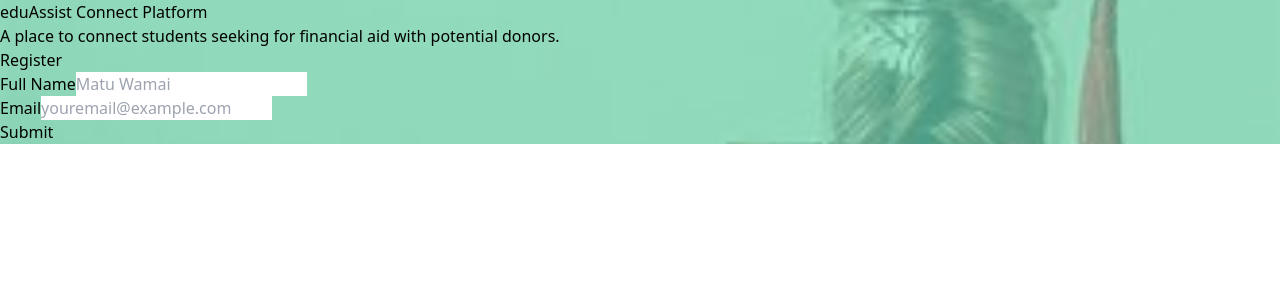
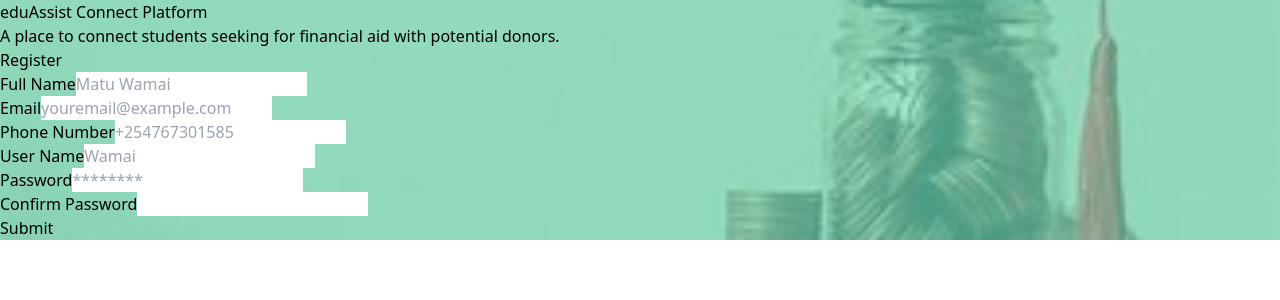
Before and after one commit to wamae-ndiritu/eduAssist, a React (Vite) app in the folder frontend/: page /register in a window 1280 px wide. Shown: the top 300 px of the page. Built offline with nearby package versions, Linux system fonts and the light colour scheme.

Commit message:
Revise login and register page design

```diff
--- a/frontend/src/pages/HomePage.jsx
+++ b/frontend/src/pages/HomePage.jsx
@@ -1,12 +1,7 @@
-import Navbar from "../components/Navbar";
-
 const HomePage = () => {
-    return (
-        <div>
-            <Navbar />
-            <p>HomePage</p>
-        </div>
-    )
-}
+  return (
+    <div className="bg-emerald-300 text-white font-semibold h-screen grid md:grid-cols-2"></div>
+  );
+};
 
 export default HomePage;
--- a/frontend/src/pages/LoginPage.jsx
+++ b/frontend/src/pages/LoginPage.jsx
@@ -1,30 +1,40 @@
 const LoginPage = () => {
   return (
-    <div className="loginBody">
-      <container>
-        <h1 className="welcome">Welcome To EduAssist System</h1>
-        <section className="login">
-          <label className="py-1">Email</label>
-          <input
-            type="text"
-            placeholder="wamaimatu@gmail.com"
-            className="border px-4 py-2 rounded-lg text-gray-600 focus:outline-amber-400"
-          ></input>
-          <label className="px4">Password</label>
-          <input
-            type="password"
-            placeholder="********"
-            className="border px-4 py-2 rounded-lg text-gray-600 focus:outline-amber-400"
-          ></input>
-          <button
-            className="bg-gray-900 border text-white rounded py-3 px-4
-        text-xl font-semibold hover:bg-transparent hover:text-gray-900 hover:
-        border-gray-600"
-          >
-            Sign In
-          </button>
-        </section>
-      </container>
+    <div className="h-screen relative regBody">
+      <div className="flex flex-col items-center absolute top-0 bottom-0 left-0 right-0 overlay">
+        <h1 className="mt-40 text-white text-4xl capitalize font-semibold mb-2">
+          eduAssist Connect Platform
+        </h1>
+        <p className="text-white py-2 text-gray-400">
+          A place to connect students seeking for financial aid with potential
+          donors.
+        </p>
+        <form className="w-1/3 rounded bg-white p-4">
+          <h1 className="text-center text-2xl font-semibold">Register</h1>
+          <div className="flex flex-col mb-2">
+            <label htmlFor="name" className="py-1 text-gray-600">
+              User Name
+            </label>
+            <input
+              type="text"
+              placeholder="Wamai"
+              className="border py-1 px-4 focus:outline-emerald-300"
+              id="name"
+            />
+          </div>
+          <div className="flex flex-col mb-2">
+            <label htmlFor="name" className="py-1 text-gray-600">
+              Password
+            </label>
+            <input
+              type="password"
+              placeholder="********"
+              className="border py-1 px-4 focus:outline-emerald-300"
+              id="password"
+            />
+          </div>
+        </form>
+      </div>
     </div>
   );
 };
--- a/frontend/src/pages/RegisterPage.jsx
+++ b/frontend/src/pages/RegisterPage.jsx
@@ -1,54 +1,88 @@
 const RegisterPage = () => {
   return (
-    <div className='h-screen relative regBody'>
-      <div className='flex flex-col items-center absolute top-0 bottom-0 left-0 right-0 overlay'>
-        <h1 className='mt-20 text-white text-4xl capitalize font-semibold mb-2'>
+    <div className="h-screen relative regBody">
+      <div className="flex flex-col items-center absolute top-0 bottom-0 left-0 right-0 overlay">
+        <h1 className="mt-6 text-white text-4xl capitalize font-semibold mb-1">
           eduAssist Connect Platform
         </h1>
-        <p className='text-white py-2 text-gray-400'>
+        <p className="text-white py-2 text-gray-400">
           A place to connect students seeking for financial aid with potential
           donors.
         </p>
-        <form className='w-1/3 rounded bg-white p-4'>
-          <h1 className='text-center text-2xl font-semibold'>Register</h1>
-          <div className='flex flex-col mb-2'>
-            <label htmlFor='name' className='py-1 text-gray-600'>
+        <form className="w-1/3 rounded bg-white p-4">
+          <h1 className="text-center text-2xl font-semibold">Register</h1>
+          <div className="flex flex-col mb-2">
+            <label htmlFor="name" className="py-1 text-gray-600">
               Full Name
             </label>
             <input
-              type='text'
-              placeholder='Matu Wamai'
-              className='border py-2 px-4 focus:outline-emerald-300'
-              id='name'
+              type="text"
+              placeholder="Matu Wamai"
+              className="border pt-1 px-4 focus:outline-emerald-300"
+              id="name"
             />
           </div>
-          <div className='flex flex-col mb-2'>
-            <label htmlFor='email' className='py-1 text-gray-600'>
+          <div className="flex flex-col mb-2">
+            <label htmlFor="email" className="py-1 text-gray-600">
               Email
             </label>
             <input
-              type='email'
-              placeholder='youremail@example.com'
-              className='border py-2 px-4 focus:outline-emerald-300'
-              id='email'
+              type="email"
+              placeholder="youremail@example.com"
+              className="border pt-1 px-4 focus:outline-emerald-300"
+              id="email"
             />
           </div>
-          <button className="bg-emerald-300 py-2 px-4 text-white rounded text-lg font-semibold w-full">Submit</button>
-          <div>
-            {/* <label>Contact</label>
+          <div className="flex flex-col mb-2">
+            <label htmlFor="email" className="py-1 text-gray-600">
+              Phone Number
+            </label>
             <input
-              type='number'
-              placeholder='+254700699478'
-              className=''
-            ></input>
-            <label>Password</label>
-            <input type='password' placeholder='Abcd123' className=''></input>
-            <label>Confirm Password</label>
-            <input type='password' className=''></input>
-            <label>Full Name</label>
-            <input type='text' placeholder='Matu Wamai' className=''></input>
-            <button>Submit</button> */}
+              type="number"
+              placeholder="+254767301585"
+              className="border pt-1 px-4 focus:outline-emerald-300"
+              id="phone number"
+            />
           </div>
+          <div className="flex flex-col mb-2">
+            <label htmlFor="name" className="pt-1 text-gray-600">
+              User Name
+            </label>
+            <input
+              type="text"
+              placeholder="Wamai"
+              className="border pt-1 px-4 focus:outline-emerald-300"
+              id="user name"
+            />
+          </div>
+
+          <div className="flex flex-col mb-2">
+            <label htmlFor="email" className="py-1 text-gray-600">
+              Password
+            </label>
+            <input
+              type="password"
+              placeholder="********"
+              className="border pt-1 px-4 focus:outline-emerald-300"
+              id="password"
+            />
+          </div>
+          <div className="flex flex-col mb-2">
+            <label htmlFor="email" className="pt-1 text-gray-600">
+              Confirm Password
+            </label>
+            <input
+              type="password"
+              placeholder=""
+              className="border pt-1 px-4 focus:outline-emerald-300"
+              id="phone number"
+            />
+          </div>
+
+          <button className="bg-emerald-300 py-1 px-4 text-white rounded text-lg font-semibold w-full">
+            Submit
+          </button>
+          <div></div>
         </form>
       </div>
     </div>
```
Also changed, not shown: frontend/src/App.jsx (+7 -8 lines).
